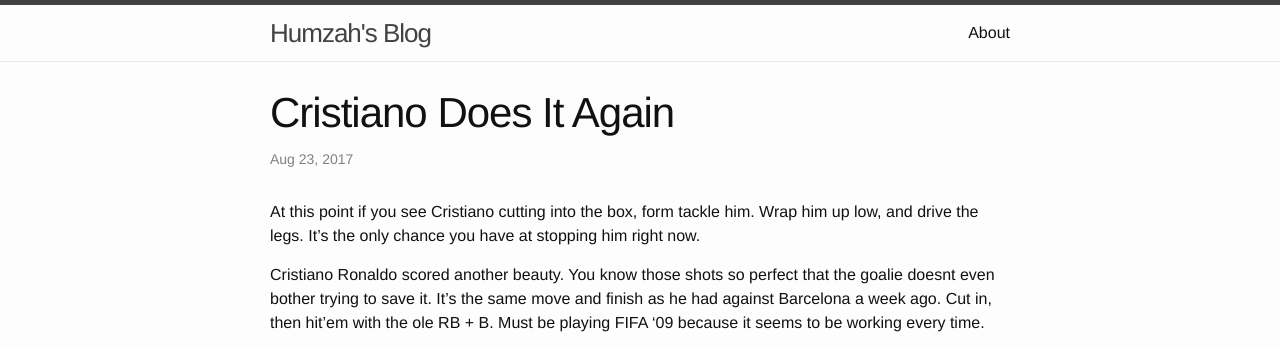
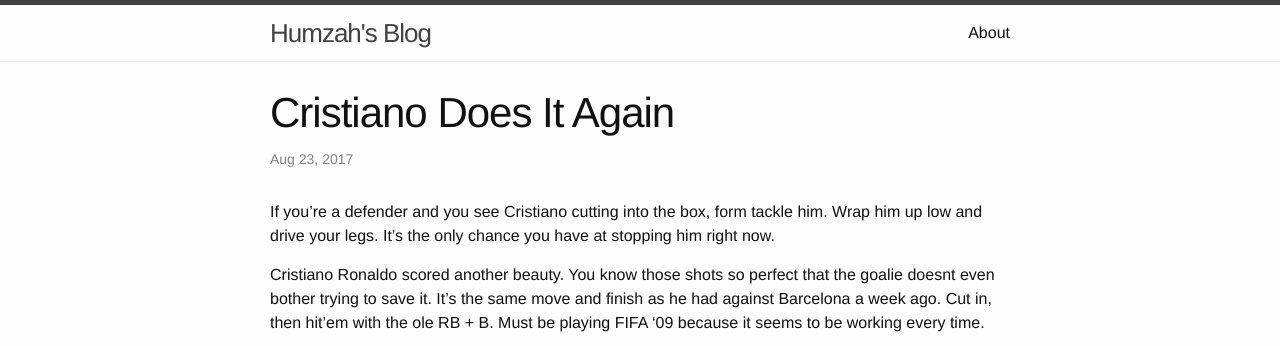
Before and after one commit to HumzahChoudry/HumzahChoudry.github.io, a Jekyll site: the page built from _posts/2017-08-23-cristiano-does-it-again.markdown, in a window 1280 px wide, cut to the strip 0-346 px from the top of the page. Built offline with Jekyll 4.4.1, drawn with Linux system fonts in a browser that asks for light colours; our own code applies the rules of GitHub Pages for plain Markdown files.

Commit message:
Update 2017-08-23-cristiano-does-it-again.markdown

```diff
--- a/_posts/2017-08-23-cristiano-does-it-again.markdown
+++ b/_posts/2017-08-23-cristiano-does-it-again.markdown
@@ -1,4 +1,4 @@
-At this point if you see Cristiano cutting into the box, form tackle him. Wrap him up low, and drive the legs. It's the only chance you have at stopping him right now.
+If you're a defender and you see Cristiano cutting into the box, form tackle him. Wrap him up low and drive your legs. It's the only chance you have at stopping him right now.
 
 Cristiano Ronaldo scored another beauty. You know those shots so perfect that the goalie doesnt even bother trying to save it. It's the same move and finish as he had against Barcelona a week ago. Cut in, then hit'em with the ole RB + B. Must be playing FIFA '09 because it seems to be working every time.
 
```
